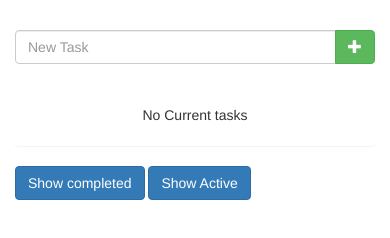
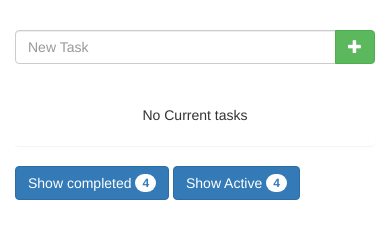
Before and after one commit to adekoyejoakinhanmi/MVCTodo, a plain HTML site: page index.html in a window 390 px wide. Drawn offline with nearby package versions, Linux system fonts and the light colour scheme.

Commit message:
fixed media queries

```diff
--- a/css/style.css
+++ b/css/style.css
@@ -31,8 +31,13 @@ ul#todo-list li, ul#completed-list li{
 .hidden{
     display: none;
 }
-#showCompleted{
+#completed{
     margin-bottom: 10px;
+}
+@media (max-width: 768px){
+    #completed {
+        margin-bottom: 0px;
+    }
 }
 @keyframes slide-in{
     0%{
--- a/index.html
+++ b/index.html
@@ -27,8 +27,14 @@
                 </ul>
             </div>
             <div class="col-md-2">
-                <button id="completed" class="btn btn-primary">Show completed</button>
-                <button id="active" class="btn btn-primary">Show Active</button>
+                <button id="completed" class="btn btn-primary">
+                    Show completed
+                    <span class="badge">4</span>
+                </button>
+                <button id="active" class="btn btn-primary">
+                    Show Active
+                    <span class="badge">4</span>
+                </button>
             </div>
         </div>
     </div>
--- a/js/script.js
+++ b/js/script.js
@@ -44,7 +44,14 @@
             this.todos = data || [];
         },
         addTodo : function (title) {
-            var newItem;
+            var newItem = {
+                completed : false,
+                id : Date.now(),
+                title : title
+            };
+
+            this.todos.push(newItem);
+            PubSubMod.publish('newItemAdded', this.todos.length);
         }
     };
 
```
